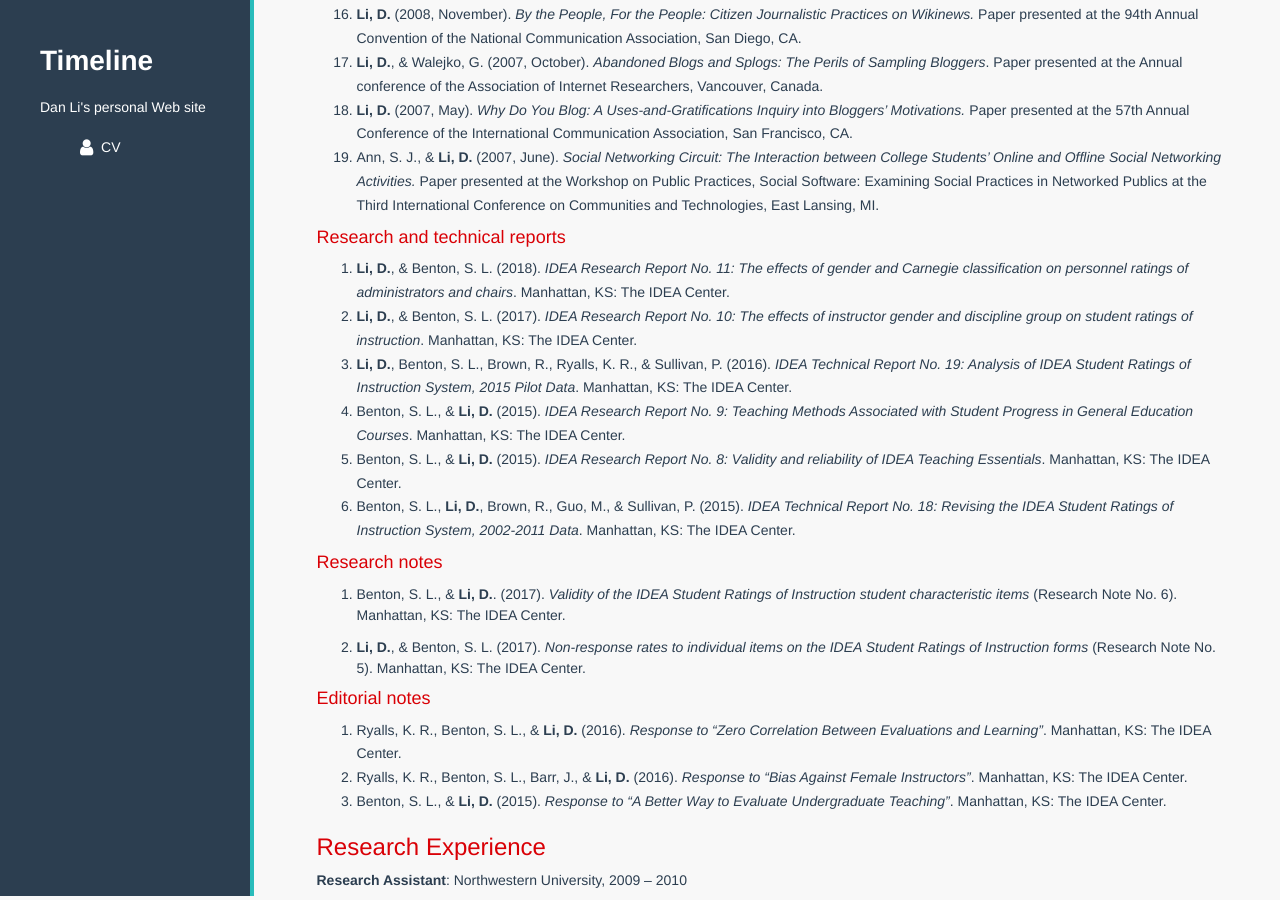
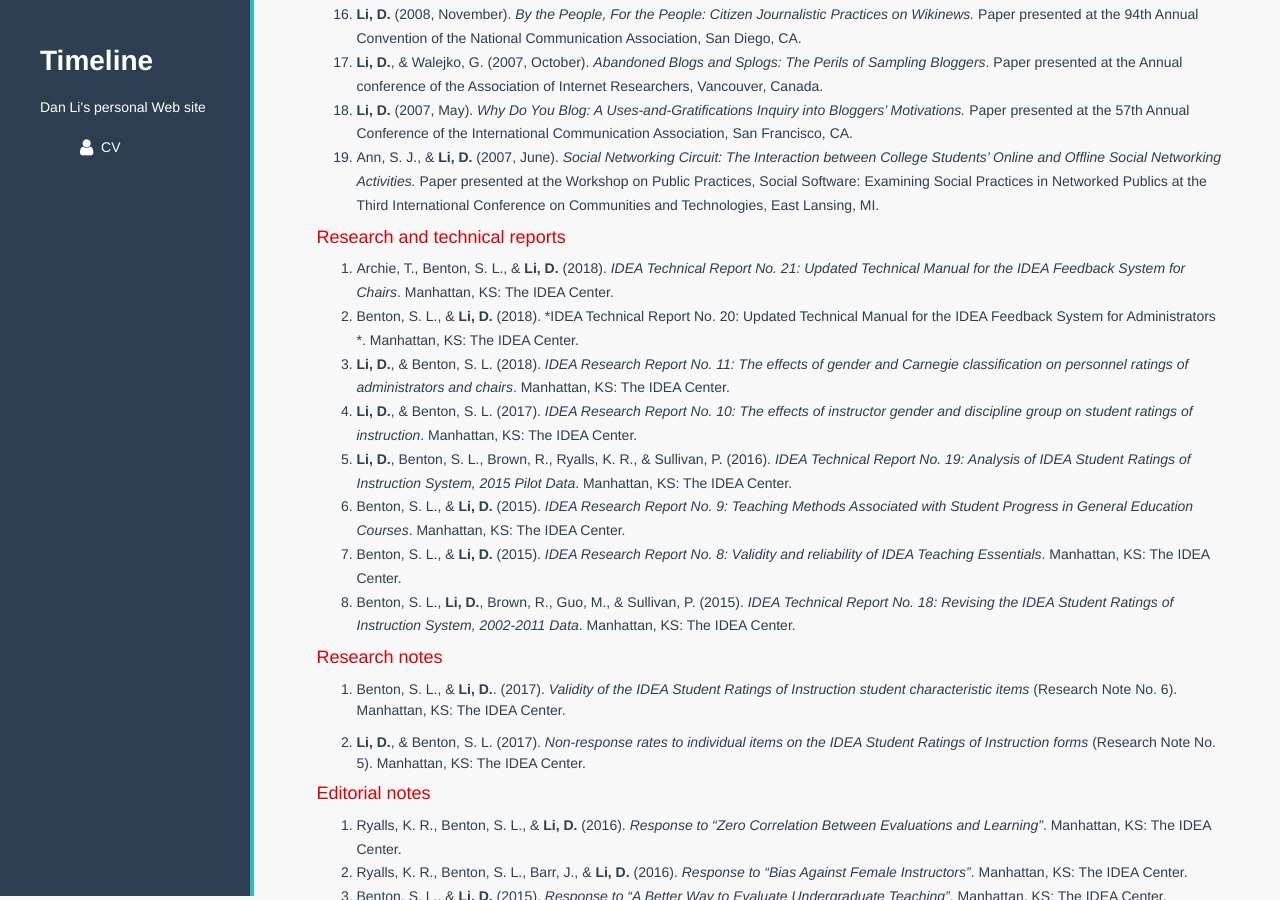
Before and after one commit to danli-ds/danliIDEA.github.io, a Jekyll site: the page built from CV/index.md, in a window 1280 px wide and 900 px high, scrolled down 1596 px. Built offline with Jekyll 4.4.1, drawn with Linux system fonts in a browser that asks for light colours; nearby versions of some CDN libraries.

Commit message:
Add TR 20 & 21

```diff
--- a/CV/index.md
+++ b/CV/index.md
@@ -62,6 +62,9 @@ Manhattan, KS 66502
 
 #### Research and technical reports
 
+1. Archie, T., Benton, S. L., & **Li, D.** (2018). *IDEA Technical Report No. 21: Updated Technical Manual
+for the IDEA Feedback System for Chairs*. Manhattan, KS: The IDEA Center.
+1. Benton, S. L., & **Li, D.** (2018). *IDEA Technical Report No. 20: Updated Technical Manual for the IDEA Feedback System for Administrators *. Manhattan, KS: The IDEA Center.
 1. **Li, D.**, & Benton, S. L. (2018). *IDEA Research Report No. 11: The effects of gender and Carnegie
 classification on personnel ratings of administrators and chairs*. Manhattan, KS: The IDEA Center.
 1. **Li, D.**, & Benton, S. L. (2017). *IDEA Research Report No. 10: The effects of instructor gender and discipline group on student ratings of instruction*. Manhattan, KS: The IDEA Center.
```
